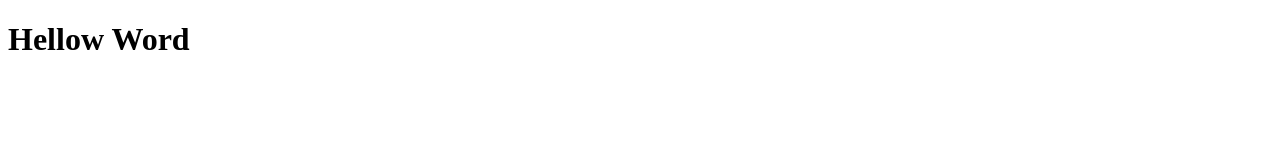
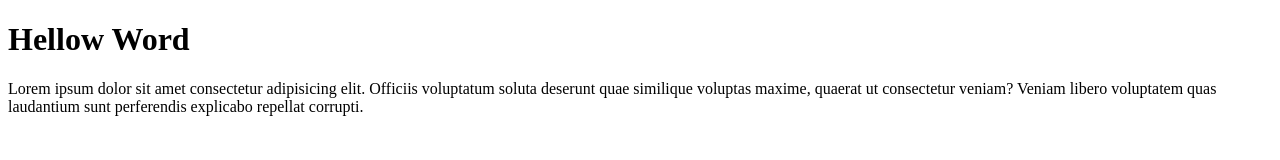
Before and after one commit to mull-algibrhani/test-git-local, a plain HTML site: page index.html in a window 1280 px wide. Drawn offline with Linux system fonts and the light colour scheme.

Commit message:
mengedit file index.html

```diff
--- a/index.html
+++ b/index.html
@@ -10,6 +10,9 @@
 
 <body>
  <h1>Hellow Word</h1>
+ <p>Lorem ipsum dolor sit amet consectetur adipisicing elit. Officiis voluptatum soluta deserunt quae similique voluptas
+  maxime, quaerat ut consectetur veniam? Veniam libero voluptatem quas laudantium sunt perferendis explicabo repellat
+  corrupti.</p>
 </body>
 
 </html>
```
